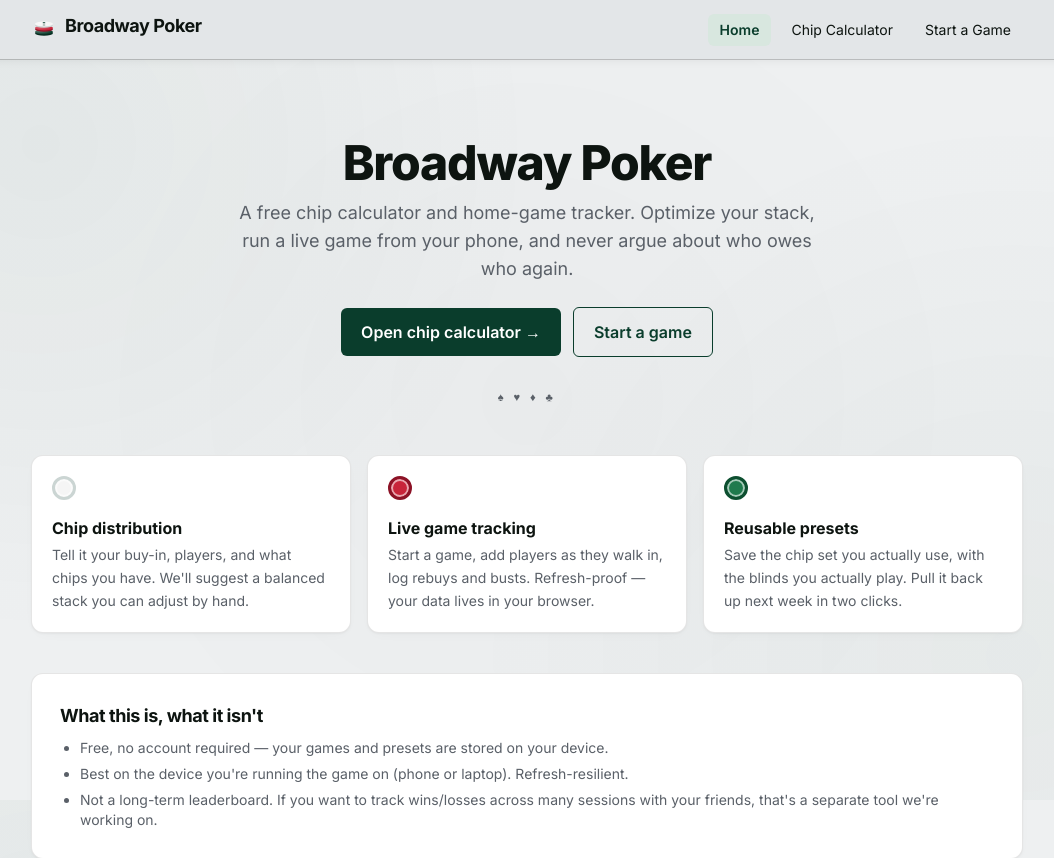
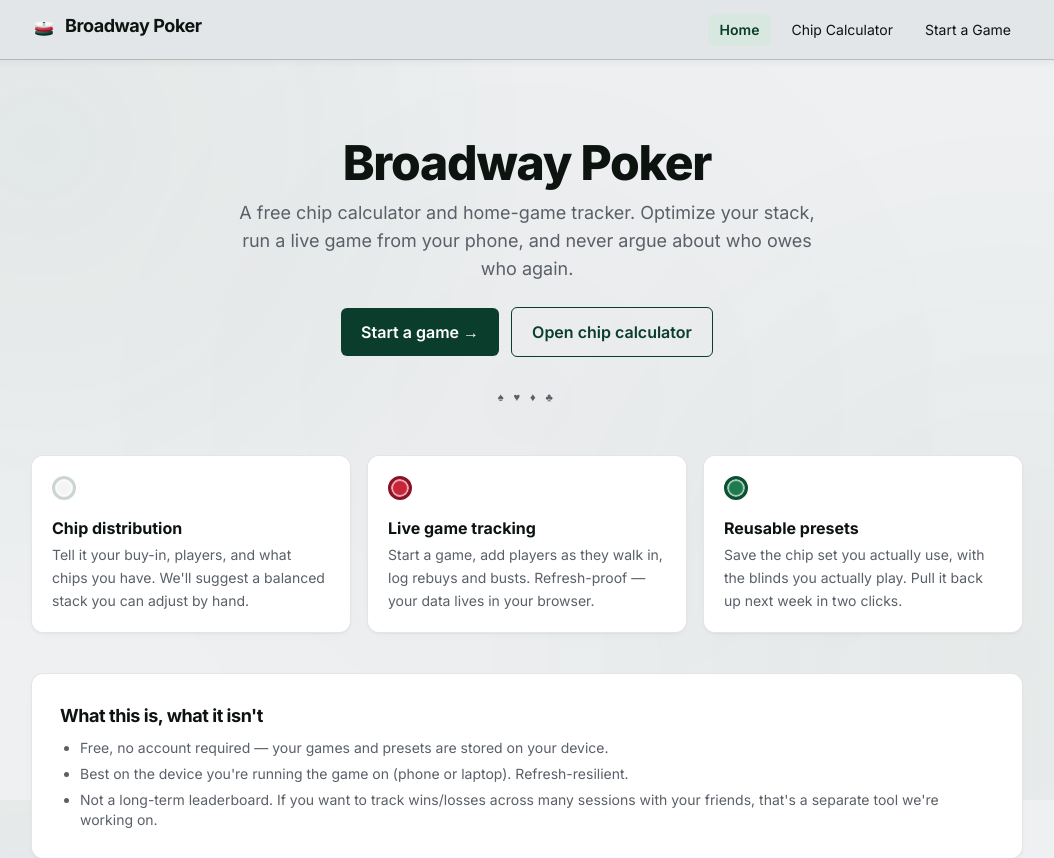
Before and after one commit to cooperholt/broadway-poker, a Next.js app: page / in a window 1280 px wide. Shown: the top 858 px of the page, without its empty margins (113-1167 px from the left). Built offline with nearby package versions, Linux system fonts and the light colour scheme.

Commit message:
Promote 'Start a game' to primary CTA on Broadway landing page

```diff
--- a/src/app/page.tsx
+++ b/src/app/page.tsx
@@ -15,16 +15,16 @@ export default function Home() {
         </p>
         <div className="mt-6 flex flex-col sm:flex-row gap-3 justify-center items-center">
           <Link
-            href="/calculator"
+            href="/play"
             className="px-5 py-3 rounded-md bg-poker text-white hover:bg-poker-hover font-semibold text-base"
           >
-            Open chip calculator →
+            Start a game →
           </Link>
           <Link
-            href="/play"
+            href="/calculator"
             className="px-5 py-3 rounded-md border border-poker text-poker hover:bg-poker hover:text-white font-semibold text-base"
           >
-            Start a game
+            Open chip calculator
           </Link>
         </div>
         <div className="suit-divider mt-8 justify-center flex">
```
